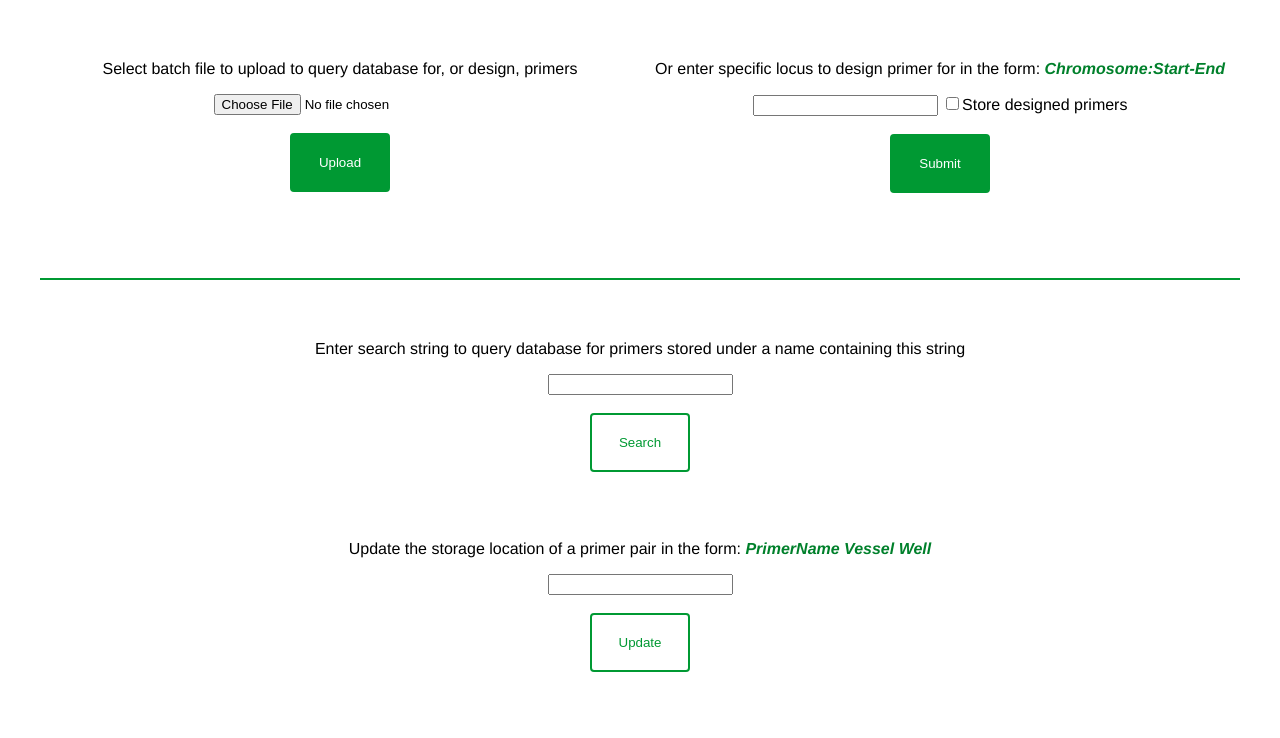
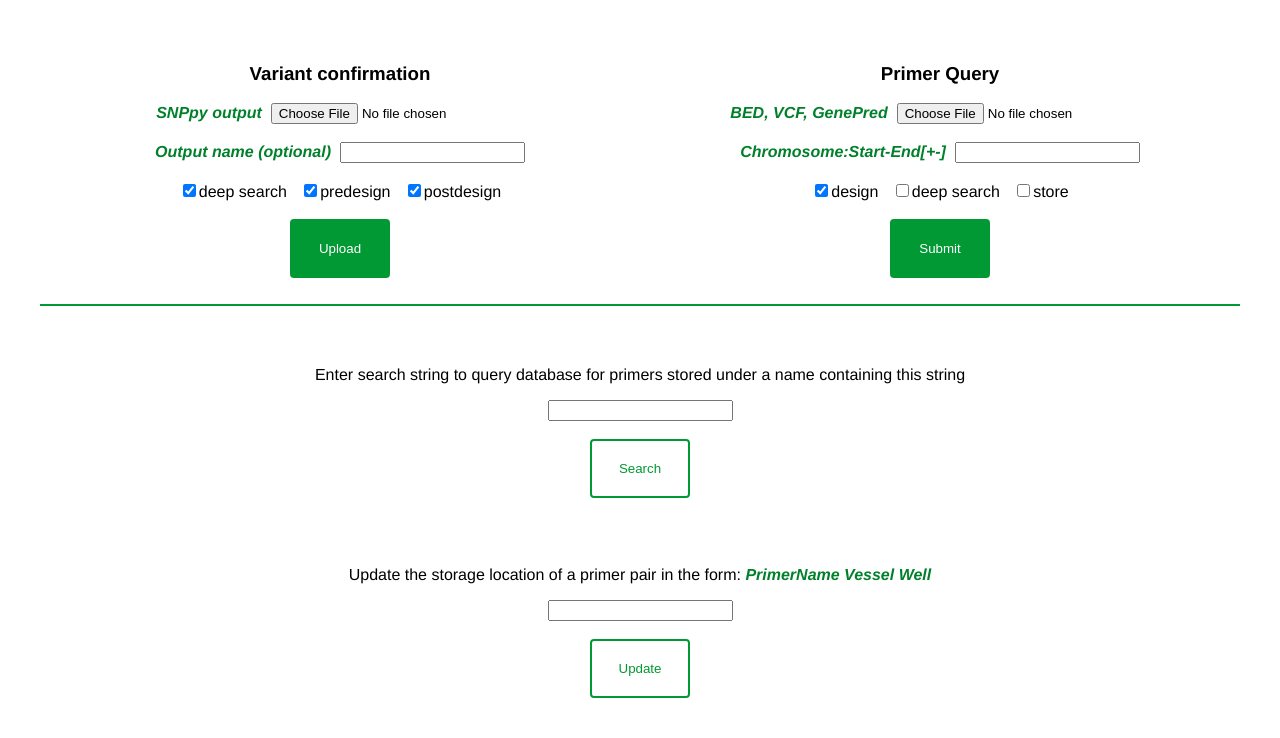
Before and after one commit to KingsPM/zippy, a Flask app: page / in a window 1280 px wide. Shown: the part 70-808 px from the top of the page. Before the commit the page ends 742 px from the top, so only its background shows below. Run offline with Flask 2, Linux system fonts and the light colour scheme; parts of the project's set-up code (start-up, migrations or seed data) failed here and were passed over.

Commit message:
variant query form

```diff
--- a/zippy/templates/index.html
+++ b/zippy/templates/index.html
@@ -2,24 +2,31 @@
 {% block content %}
     <div id="indexPage">
         <div id="left">
-            <p>Select batch file to upload to query database for, or design, primers</p>
+            <h3>Variant confirmation</h3>
             <form action="/upload/" method="post" enctype="multipart/form-data">
-                <input type="file" name="filePath"><br><br>
+                <span class="pop">SNPpy output &nbsp</span><input type="file" name="filePath"><br><br>
+                <span class="pop">Output name (optional) &nbsp</span><input type="text" name="outfile"><br><br>
+                <input type="checkbox" name="deep" value="True" checked>deep search &nbsp
+                <input type="checkbox" name="predesign" value="True" checked>predesign &nbsp
+                <input type="checkbox" name="design" value="True" checked>postdesign<br><br>
                 <input type="submit" value="Upload"><br><br>
             </form>
         </div>
         <div>
         </div>
         <div id="right">
-            <p>Or enter specific locus to design primer for in the form: <span class="pop">Chromosome:Start-End</span></p>
+            <h3>Primer Query</h3>
             <form action="/adhoc_design/" method="post" enctype="multipart/form-data">
-                <input type="text" name="locus">
-                <input type="checkbox" name="store" value="True">Store designed primers<br><br>
+                <span class="pop">BED, VCF, GenePred &nbsp</span><input type="file" name="filePath"><br><br>
+                <span class="pop">Chromosome:Start-End[+-] &nbsp</span><input type="text" name="locus"><br><br>
+                <input type="checkbox" name="design" value="True" checked>design  &nbsp
+                <input type="checkbox" name="deep" value="True">deep search &nbsp
+                <input type="checkbox" name="store" value="True">store<br><br>
                 <input type="submit" value="Submit"><br><br>
             </form>
         </div>
         <div>
-            <p>&nbsp</p><hr><br><br>
+            <p>&nbsp</p><br><hr><br><br>
         </div>
         <div>
             <p>Enter search string to query database for primers stored under a name containing this string</p>
--- a/zippy/views.py
+++ b/zippy/views.py
@@ -1,5 +1,6 @@
 #!/usr/local/env python
 
+import sys
 import os
 import re
 import json
@@ -68,7 +69,12 @@ def location_updated(status):
 
 @app.route('/upload/', methods=['POST'])
 def upload():
+    # read form
     uploadFile = request.files['filePath']
+    deep = request.form.get('deep')
+    predesign = request.form.get('deep')
+    design = request.form.get('deep')
+    outfile = request.form.get('outfile')
     if uploadFile and allowed_file(uploadFile.filename):
         filename = secure_filename(uploadFile.filename)
         print >> sys.stderr, "Uploaded: ", filename
@@ -89,8 +95,8 @@ def upload():
 
         # run Zippy to design primers
         shortName = os.path.splitext(filename)[0]
-        downloadFile = os.path.join(downloadFolder, shortName)
-        arrayOfFiles, missedIntervalNames = zippyBatchQuery(config, uploadedFile, True, downloadFile, db)
+        downloadFile = outfile if outfile else os.path.join(downloadFolder, shortName)
+        arrayOfFiles, missedIntervalNames = zippyBatchQuery(config, uploadedFile, design, downloadFile, db, predesign, deep)
         return render_template('file_uploaded.html', outputFiles=arrayOfFiles, missedIntervals=missedIntervalNames)
     else:
         print("file for upload not supplied or file-type not allowed")
--- a/zippy/zippy.py
+++ b/zippy/zippy.py
@@ -393,6 +393,7 @@ def zippyBatchQuery(config, targets, design=True, outfile=None, db=None, predesi
     # for each sample design
     primerTableConcat = []
     allMissedIntervals = {}
+    missedIntervalNames = []
     tests = []  # tests to run
     for sample, intervals in sorted(sampleVariants.items(),key=lambda x: x[0]):
         print >> sys.stderr, "Getting primers for {} variants in sample {}".format(len(intervals),sample)
@@ -400,6 +401,7 @@ def zippyBatchQuery(config, targets, design=True, outfile=None, db=None, predesi
         primerTable, resultList, missedIntervals = getPrimers(intervals,db,design,config,deep)
         if missedIntervals:
             allMissedIntervals[sample] = missedIntervals
+            missedIntervalNames += [ i.name for i in missedIntervals ]
         # store result list
         primerTableConcat += [ [sample]+l for l in primerTable ]
         # store primers
@@ -462,7 +464,6 @@ def zippyBatchQuery(config, targets, design=True, outfile=None, db=None, predesi
                 print >> fh, '\t'.join(['sample','variant'])
                 for sample, missed in sorted(allMissedIntervals.items()):
                     print >> fh, '\n'.join([ '\t'.join([sample,i.name]) for i in missed ])
-                    missedIntervalNames += [ i.name for i in missed ]
     return writtenFiles, sorted(list(set(missedIntervalNames)))
 
 def updateLocation(primername, location, database):
```
Also changed, not shown: README.md, 2 other files.
